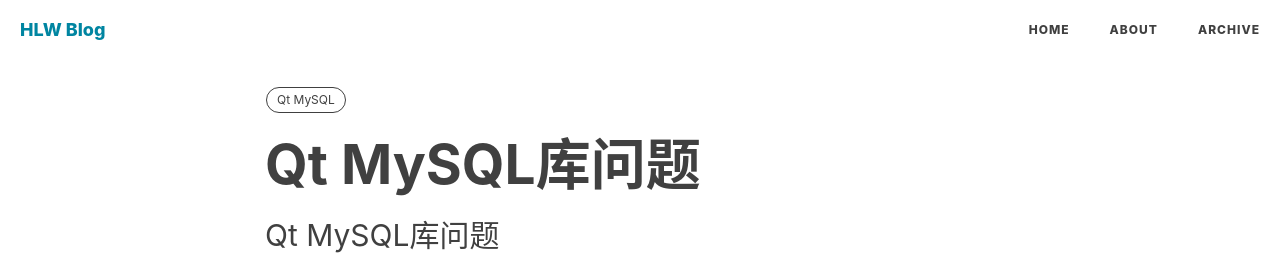
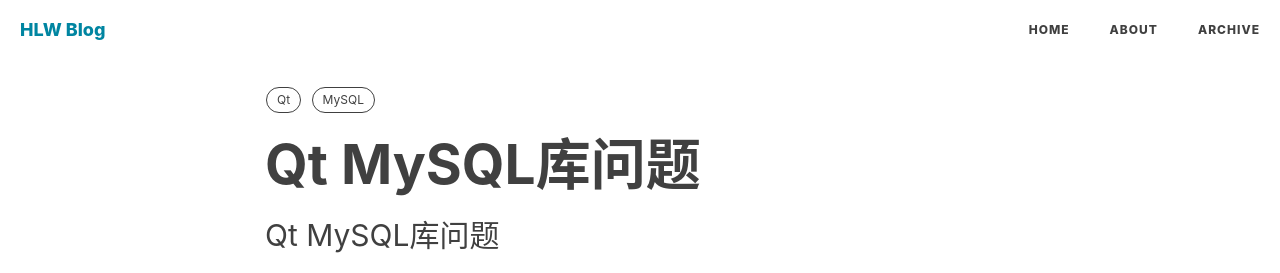
Before and after one commit to helywin/old_blog, a Jekyll site: the page built from _posts/2019-5-7-Qt Mysql库问题.md, in a window 1280 px wide. Shown: the top 273 px of the page. Built offline with Jekyll 4.4.1, drawn with Linux system fonts in a browser that asks for light colours; nearby versions of some CDN libraries; comment, search, counter and statistics services are not loaded.

```diff
--- a/_posts/2019-5-7-Qt Mysql库问题.md
+++ b/_posts/2019-5-7-Qt Mysql库问题.md
@@ -8,7 +8,8 @@ header-img: img/FishingWarehouses.jpg
 catalog: true
 header-style: text
 tags:
-  - Qt MySQL
+  - Qt
+  - MySQL
 ---
 
 ## Qt MySQL库问题
```
Also changed, not shown: _posts/2018-12-15-搭建Qt开发环境.md (+1 -0 lines), _posts/2019-5-7-Linux程序性能工具Perf.md (+2 -1 lines).
